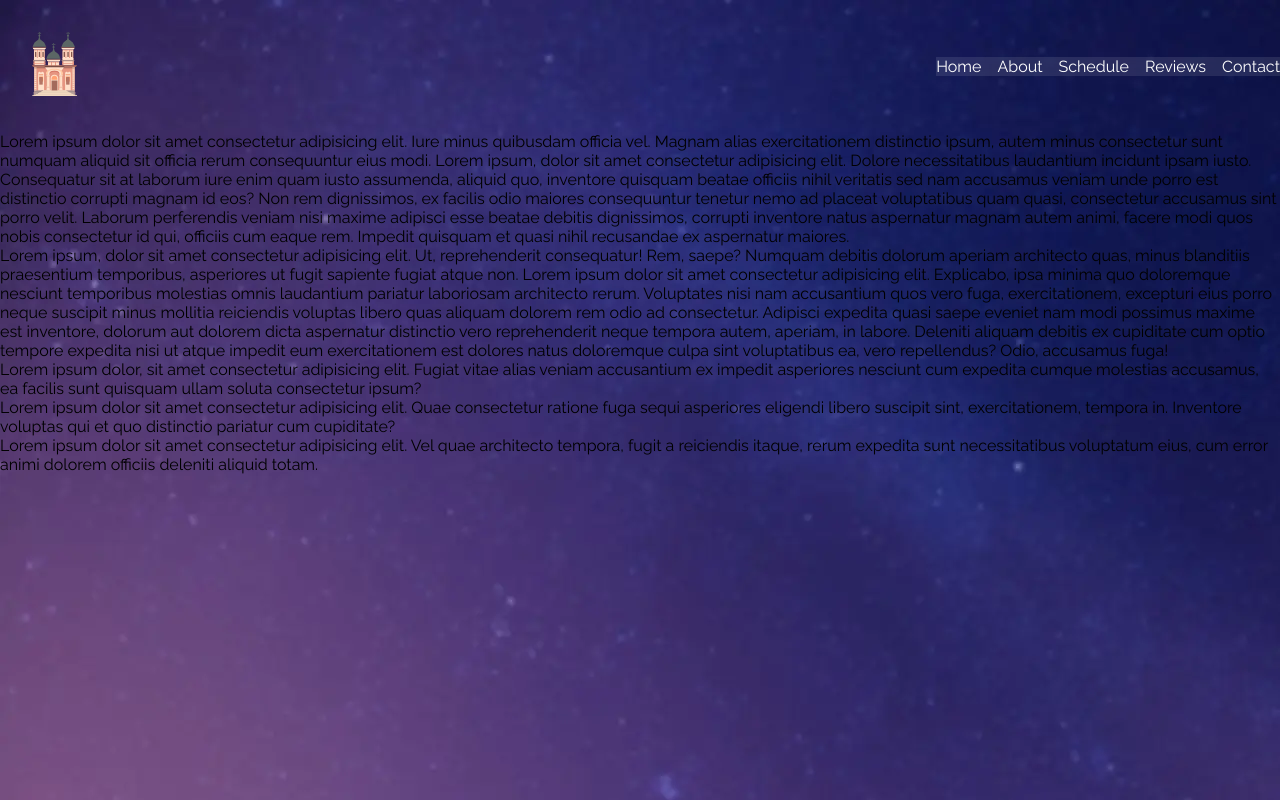
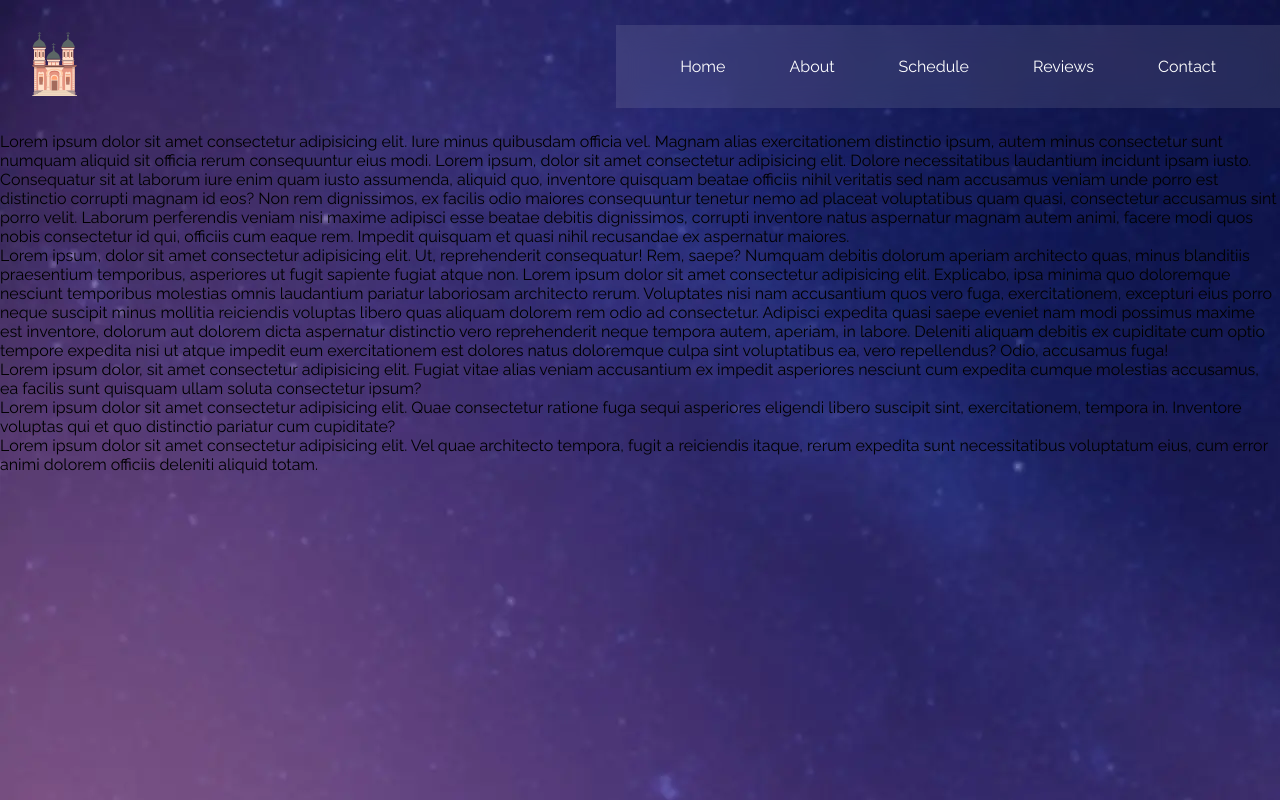
Before and after one commit to DeeaEmilia/tutoro, a plain HTML site: page index.html in a window 1280 px wide. Drawn offline with Linux system fonts and the light colour scheme.

Commit message:
small changes

```diff
--- a/styles/_base.scss
+++ b/styles/_base.scss
@@ -38,3 +38,12 @@ button {
     margin: 0;
     text-decoration: none;
 }
+
+.sr-only {
+    display: none;
+  }
+
+  .flex {
+    display: flex;
+    gap: var(--gap, 1rem);
+  }
--- a/styles/styles.scss
+++ b/styles/styles.scss
@@ -72,11 +72,10 @@ body {
   }
 }
 
-.sr-only {
-  display: none;
+@media (min-width: 35em) {
+    .primary-navigation {
+        --gap: clamp(1.5rem, 5vw, 5rem);
+        padding-block: 2rem;
+        padding-inline: clamp(3rem, 5vw, 10rem);
+    }
 }
-
-.flex {
-  display: flex;
-  gap: var(--gap, 1rem);
-}
```
Also changed, not shown: styles/styles.css, 1 other file.
